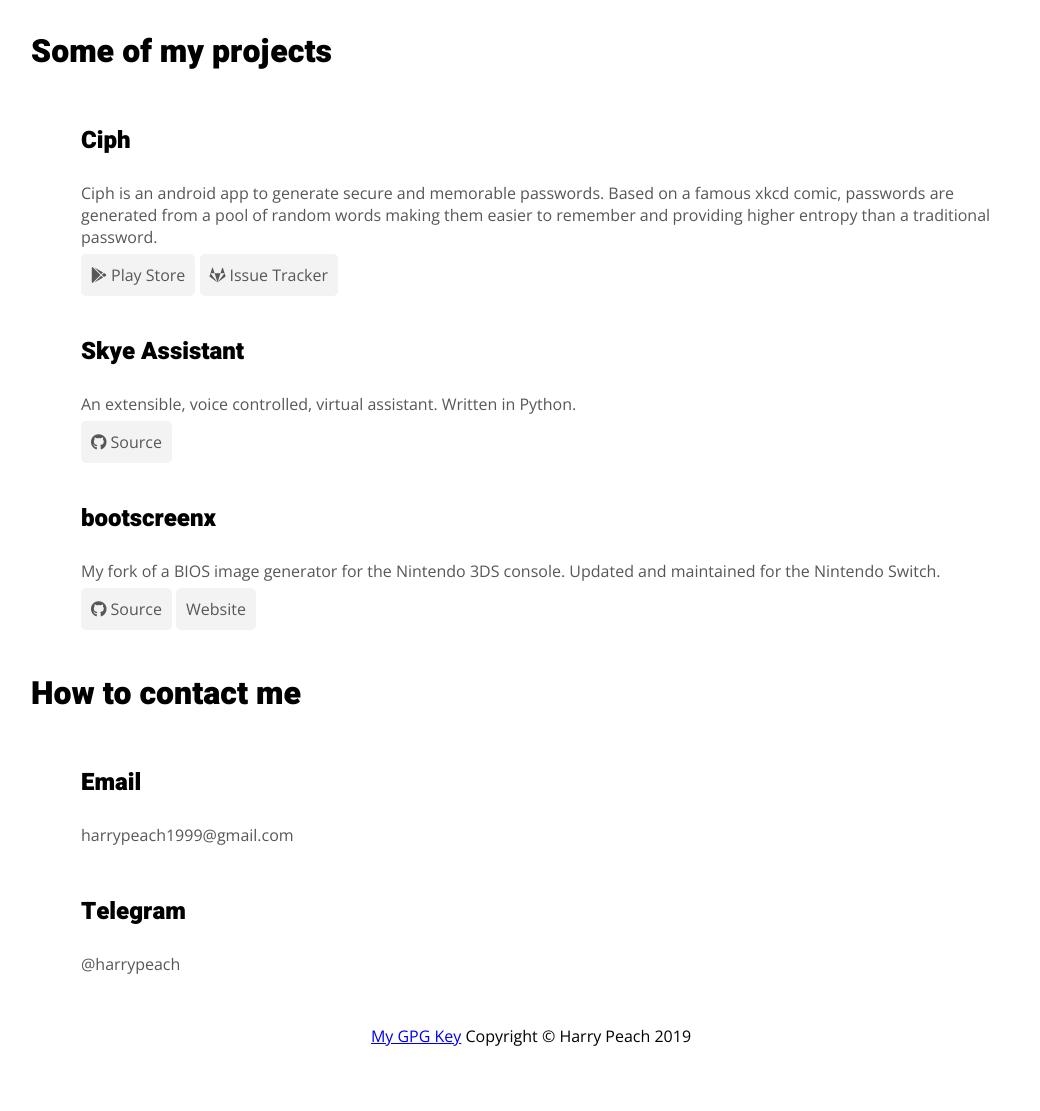
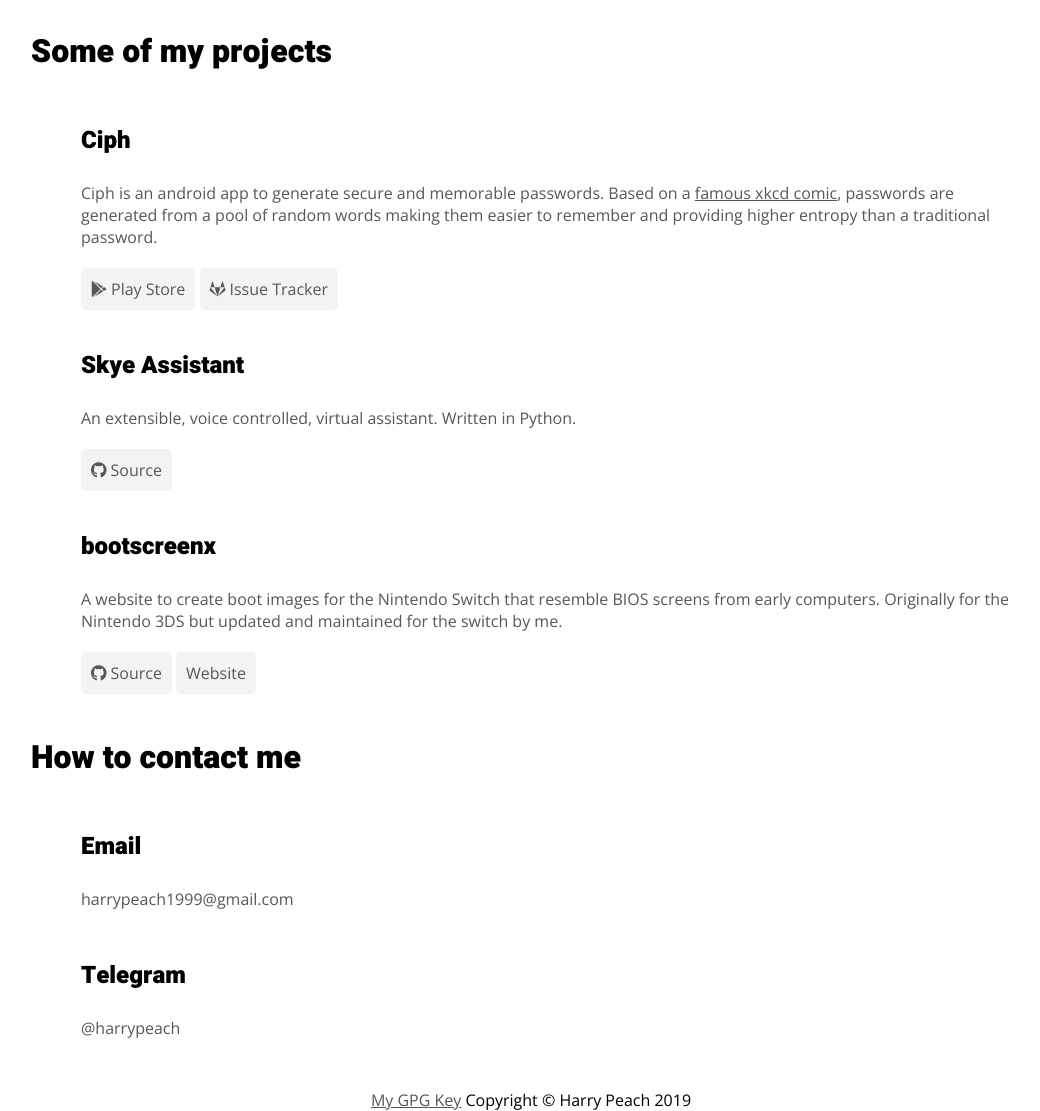
Before and after one commit to HarryPeach/harrypeach.co.uk, a PHP site: page / in a window 1280 px wide. Shown: the part 317-1428 px from the top of the page, without its empty margins (109-1149 px from the left). Before the commit the page ends 1363 px from the top, so only its background shows below. Run offline with PHP 8.4, Linux system fonts and the light colour scheme.

Commit message:
Extra content in the projects section

```diff
--- a/assets/css/core.css
+++ b/assets/css/core.css
@@ -8,6 +8,10 @@
     max-width: 1000px;
     margin: 0 auto;
     padding: 0 20px;
+}
+
+a{
+    color: var(--secondary-text-color);
 }
 
 h1,h2,h3{
@@ -56,6 +60,10 @@
     margin: 3em 0;
 }
 
+#content p{
+    margin: 20px 0 30px 0;
+}
+
 #link-button{
     background: rgb(243, 243, 243);
     padding: 10px;
--- a/index.html
+++ b/index.html
@@ -26,7 +26,7 @@
             <h2>Some of my projects</h2>
             <div id="content">
                 <h3>Ciph</h3>
-                <p>Ciph is an android app to generate secure and memorable passwords. Based on a famous xkcd comic, passwords are generated from a pool of random words making them easier to remember and providing higher entropy than a traditional password.</p>
+                <p>Ciph is an android app to generate secure and memorable passwords. Based on a <a href="https://xkcd.com/936/">famous xkcd comic</a>, passwords are generated from a pool of random words making them easier to remember and providing higher entropy than a traditional password.</p>
                 <a href="https://play.google.com/store/apps/details?id=ga.cphn.ciph" title="Download the app from the Play Store" id="link-button"><i class="fab fa-google-play">&nbsp;</i>Play Store</a>
                 <a href="https://gitlab.com/harrypeach1999/ciph" title="View the public issue tracker" id="link-button"><i class="fab fa-gitlab">&nbsp;</i>Issue Tracker</a>
             </div>
@@ -37,9 +37,7 @@
             </div>
             <div id="content">
                 <h3>bootscreenx</h3>
-                <p>My fork of a BIOS image generator for the Nintendo 3DS console. Updated and maintained for the
-                    Nintendo
-                    Switch.</p>
+                <p>A website to create boot images for the Nintendo Switch that resemble BIOS screens from early computers. Originally for the Nintendo 3DS but updated and maintained for the switch by me.</p>
                 <a href="https://github.com/HarryPeach/bootscreennx" title="View the source code on GitHub" id="link-button"><i class="fab fa-github">&nbsp;</i>Source</a>
                 <a href="https://harrypeach.github.io/bootscreennx/" title="View the project itself" id="link-button"><i class=""></i>Website</a>
             </div>
```
